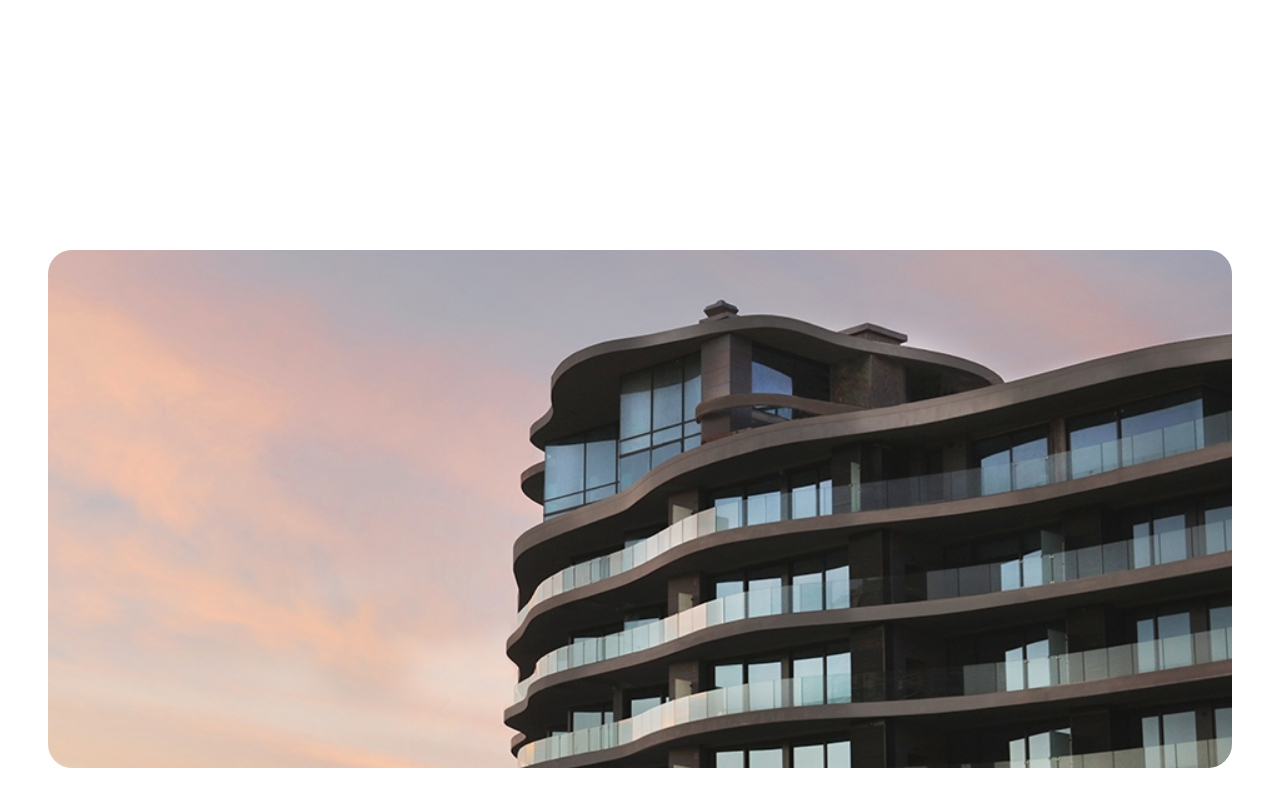
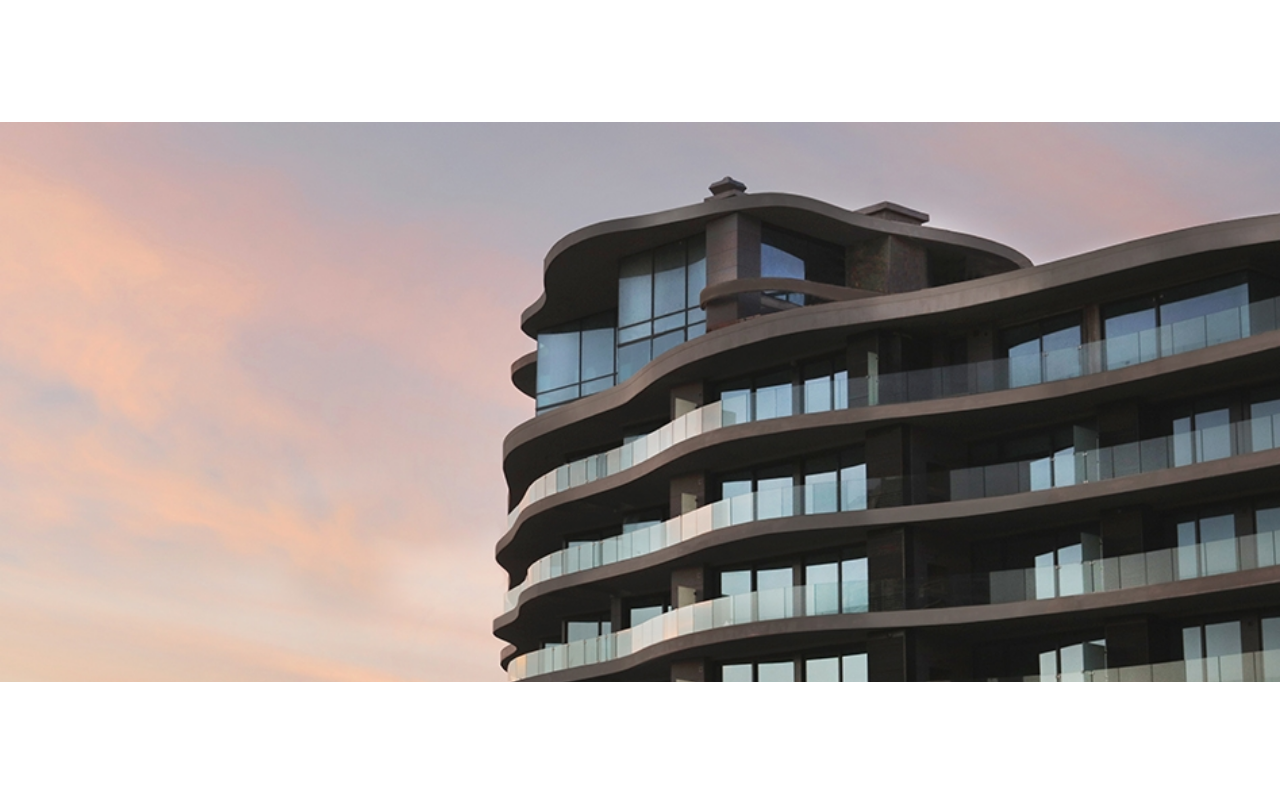
Before and after one commit to martinmateo1/edificios, a Next.js app: page / in a window 1280 px wide. Shown: the part 1280-2080 px from the top of the page. Built offline with nearby package versions, Linux system fonts and the light colour scheme.

Commit message:
feat: replace image component with background image for about section

```diff
--- a/components/sections/about.tsx
+++ b/components/sections/about.tsx
@@ -7,22 +7,20 @@ const values = [
   { title: "Cumplimiento", description: "Planificación y responsabilidad en tiempos de obra." },
 ]
 
-import Image from "next/image"
 import { SectionTitle } from "@/components/ui/section-title"
 
 export function About() {
   return (
-    <section id="about" className="py-20 border-border border-t-0 md:py-10 md:pb-32 md:pt-32">
-      <div className="max-w-[1280px] mx-auto px-6 md:px-12">
-        <div className="relative aspect-[16/7] overflow-hidden rounded-3xl bg-secondary mb-12 md:mb-16">
-          <Image
-            src="/images/proyecto-forum.png"
-            alt="Proyecto Forum, obra de aluminio realizada por DYELUX"
-            fill
-            className="object-cover"
-            priority
-          />
-        </div>
+    <section id="about" className="border-border border-t-0">
+      {/* Parallax image band */}
+      <div
+        aria-label="Proyecto Forum, obra de aluminio realizada por DYELUX"
+        role="img"
+        className="h-[50vh] md:h-[70vh] bg-cover bg-center bg-fixed bg-no-repeat"
+        style={{ backgroundImage: "url('/images/proyecto-forum.png')" }}
+      />
+
+      <div className="max-w-[1280px] mx-auto px-6 md:px-12 py-20 md:py-32">
         <div className="grid grid-cols-1 lg:grid-cols-2 gap-12 lg:gap-20">
           {/* Left Content */}
           <div>
```
Also changed, not shown: parallax1.png (added), parallax2.png (added).
